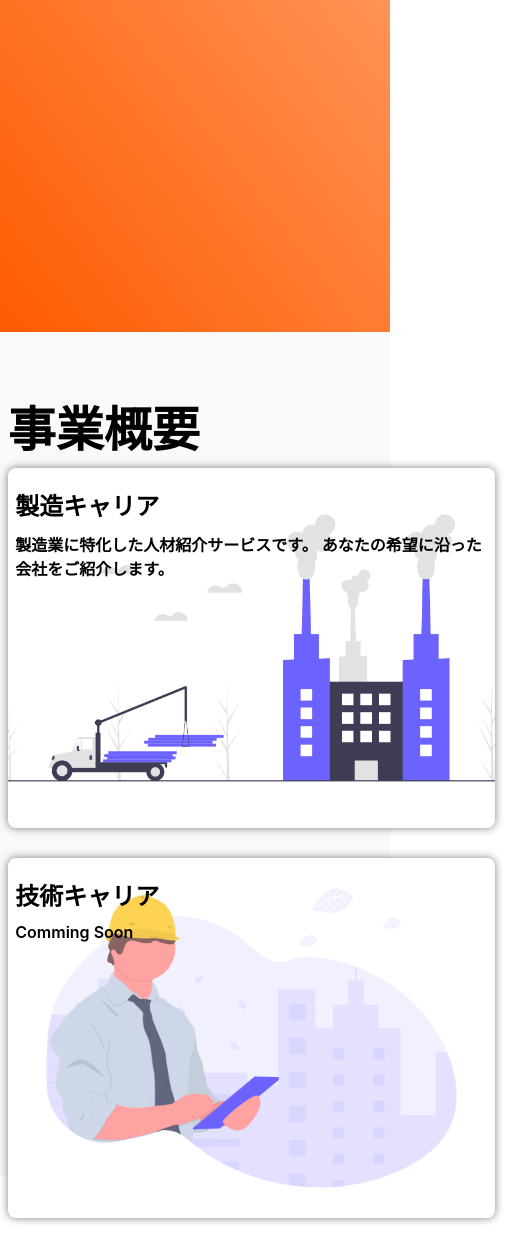
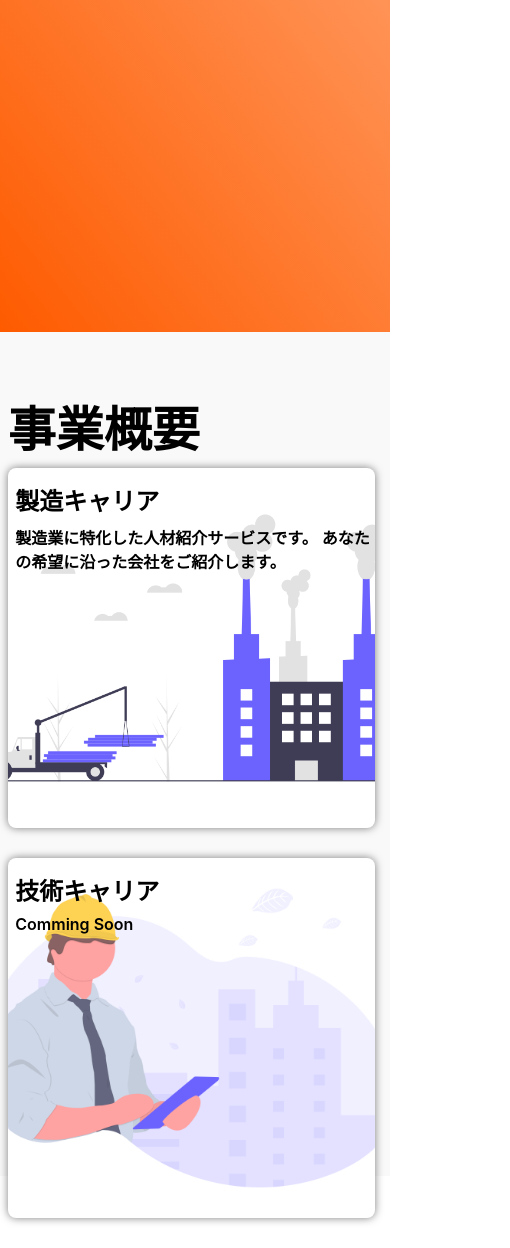
Before and after one commit to takumi-mor/corpsite-of-krpa, a React (Create React App) app: page / in a window 390 px wide. Shown: the part 512-1760 px from the top of the page, 510 px wide, since content can reach past the window. Built offline with nearby package versions, Linux system fonts and the light colour scheme.

Commit message:
事業概要のレスポンシブ対応

```diff
--- a/src/components/Service.module.css
+++ b/src/components/Service.module.css
@@ -88,7 +88,7 @@
   }
   .manuWorker {
     display: inline-block;
-    width: 480px;
+    width: 96%;
     height: 360px;
     background: #f9f9f9;
     background-image: url(../images/manufacturing-worker.png);
@@ -113,7 +113,7 @@
   }
   .manuEngineer {
     display: inline-block;
-    width: 480px;
+    width: 96%;
     height: 360px;
     background: #f9f9f9;
     background-image: url(../images/engineer.png);
```
